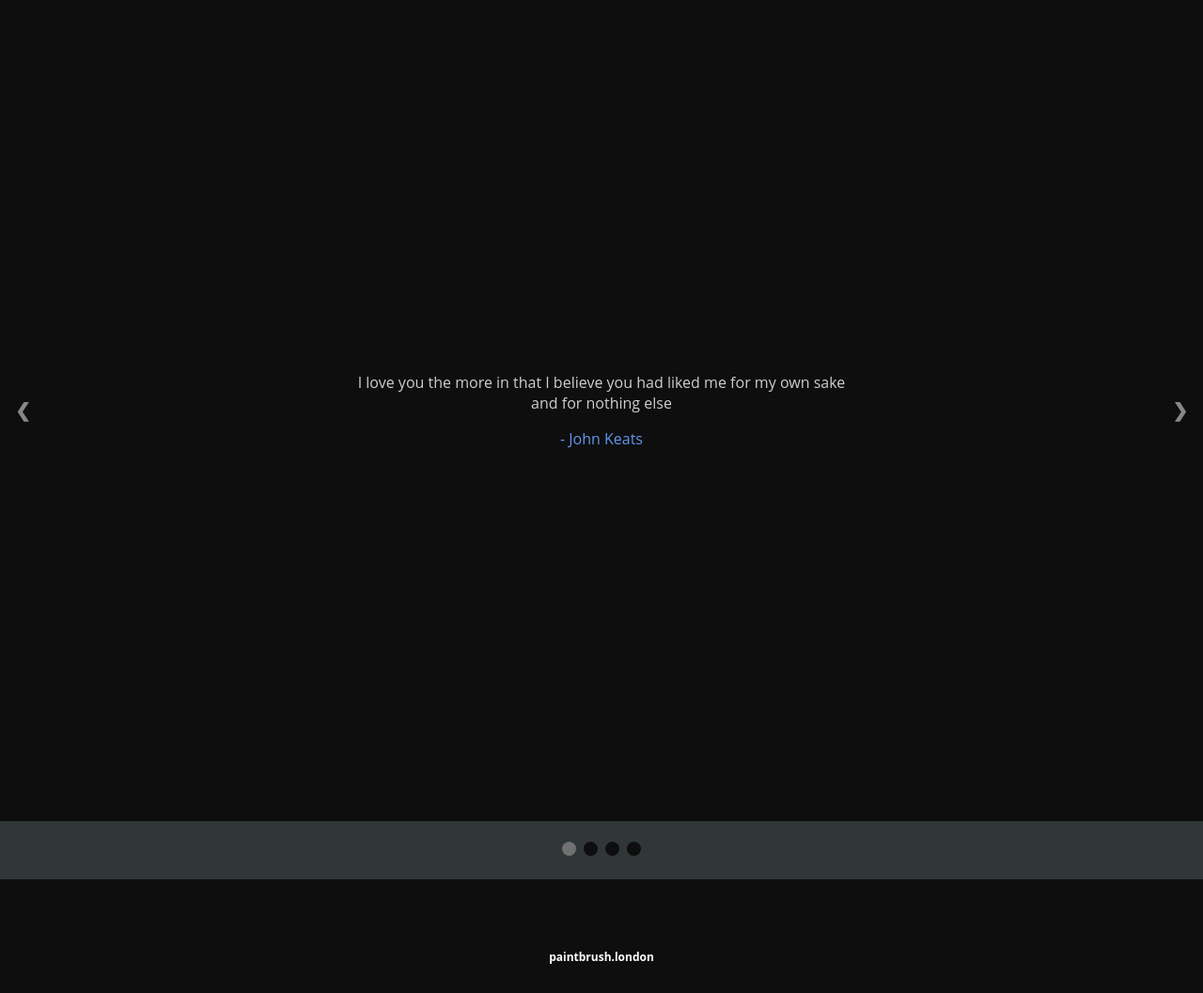
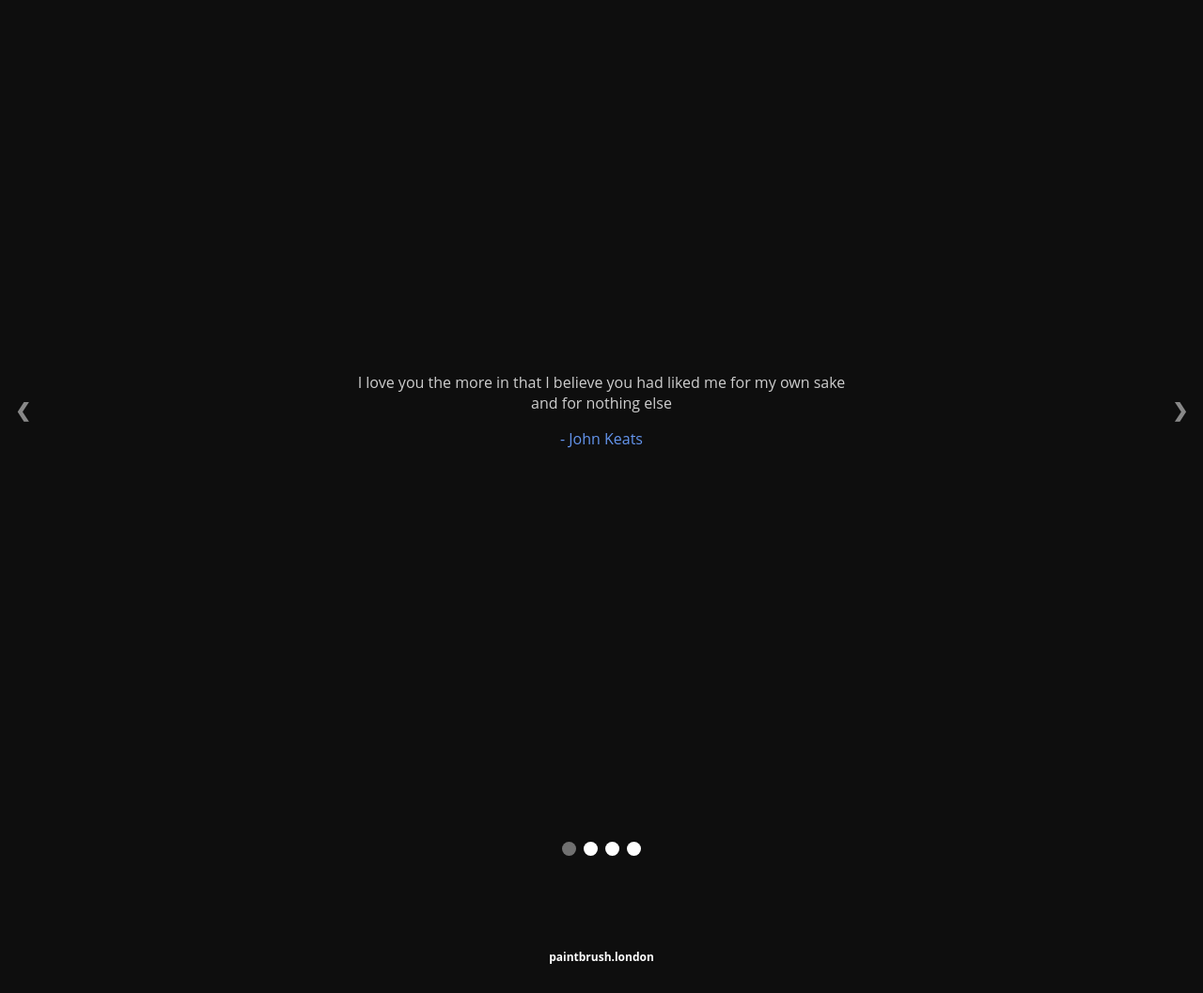
Before and after one commit to hafizzainal/hafizzainal.github.io, a Jekyll site: the page built from index.md, in a window 1280 px wide. Shown: the whole page at 94% size. Built offline with Jekyll 4.4.1, drawn with Linux system fonts in a browser that asks for light colours; our own code applies the rules of GitHub Pages for plain Markdown files.

Commit message:
Update default.html

```diff
--- a/_layouts/default.html
+++ b/_layouts/default.html
@@ -110,7 +110,7 @@ img {vertical-align: middle;}
 .dot-container {
   text-align: center;
   padding: 20px;
-  background: #313639;
+  background: #0e0e0e;
 }
 
 /* The dots/bullets/indicators */
@@ -119,7 +119,7 @@ img {vertical-align: middle;}
   height: 15px;
   width: 15px;
   margin: 0 2px;
-  background-color: #0e0e0e;
+  background-color: #ffffff;
   border-radius: 50%;
   display: inline-block;
   transition: background-color 0.6s ease;
```
